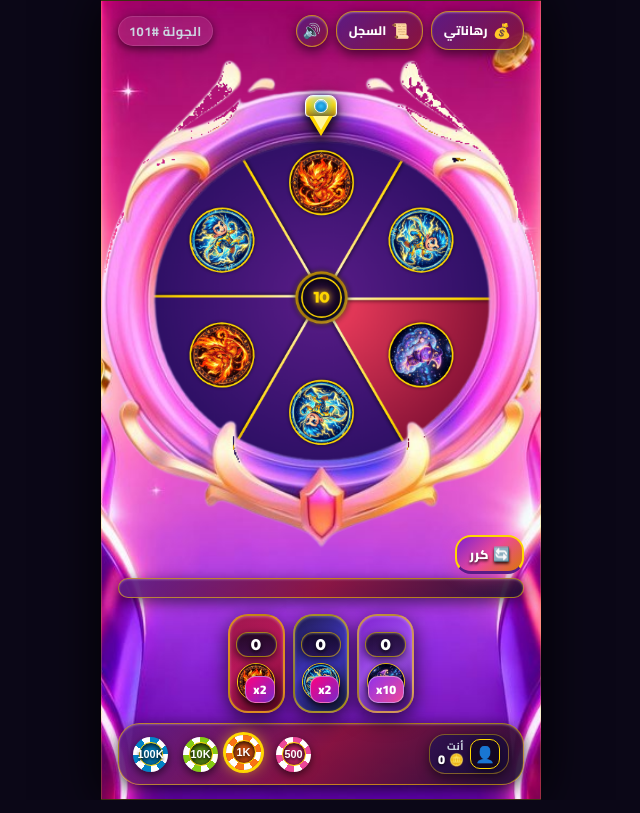
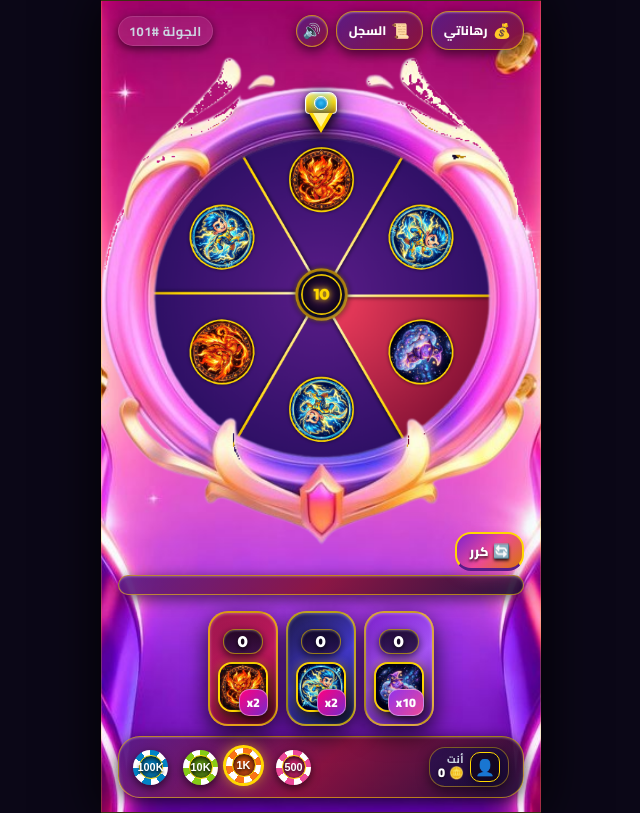
Before and after one commit to engyhamid860-lang/dream-game, a website: page public/index.html in a window 1280 px wide. Shown: the whole page, without its empty margins (319-959 px from the left). Drawn offline with nearby package versions, Linux system fonts and the light colour scheme; no server answers.

Commit message:
Enlarge character card artwork images to 50px with deluxe gold borders

```diff
--- a/public/style.css
+++ b/public/style.css
@@ -868,27 +868,29 @@ body {
   position: relative;
   overflow: hidden;
   border-radius: 20px;
-  padding: 10px 6px;
+  padding: 10px 8px 12px 8px;
   width: 100%;
   display: flex;
   flex-direction: column;
   align-items: center;
   justify-content: space-between;
-  gap: 6px;
+  gap: 8px;
   cursor: pointer;
-  border: 2px solid rgba(255, 215, 0, 0.6);
-  box-shadow: 0 6px 20px rgba(0, 0, 0, 0.7), inset 0 1px 3px rgba(255, 255, 255, 0.3);
+  border: 2px solid rgba(255, 215, 0, 0.7);
+  box-shadow: 0 8px 24px rgba(0, 0, 0, 0.8), inset 0 1px 3px rgba(255, 255, 255, 0.3);
   transition: all 0.2s cubic-bezier(0.34, 1.56, 0.64, 1);
-  min-height: 85px;
+  min-height: 105px;
 }
 
 .char-card.frame-themed-card:hover {
-  border-color: rgba(255, 215, 0, 0.6);
-  box-shadow: 0 6px 20px rgba(0, 0, 0, 0.7);
+  transform: translateY(-2px) scale(1.02);
+  border-color: #ffd700;
+  box-shadow: 0 10px 28px rgba(0, 0, 0, 0.9), 0 0 20px rgba(255, 215, 0, 0.5);
 }
 
 .char-card.frame-themed-card:active {
-  border-color: rgba(255, 215, 0, 0.6);
+  transform: scale(0.96);
+  border-color: #ffd700;
 }
 
 .char-card.frame-themed-card[data-char="dream"] {
@@ -1369,12 +1371,12 @@ body {
 }
 
 .card-small-icon-img {
-  width: 38px;
-  height: 38px;
-  border-radius: 50%;
-  border: 1.8px solid #ffd700;
+  width: 50px;
+  height: 50px;
+  border-radius: 14px;
+  border: 2px solid #ffd700;
   object-fit: cover;
-  box-shadow: 0 3px 8px rgba(0, 0, 0, 0.7);
+  box-shadow: 0 4px 12px rgba(0, 0, 0, 0.8), 0 0 10px rgba(255, 215, 0, 0.4);
 }
 
 .repeat-icon {
```
